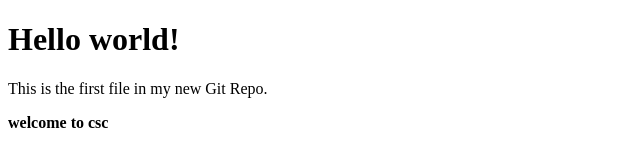
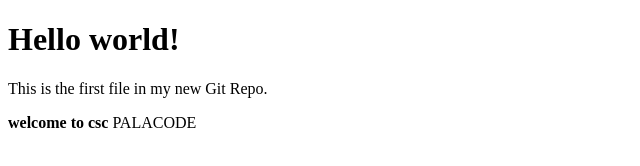
Before and after one commit to cscpalacode/ponmani, a plain HTML site: page index.html in a window 1280 px wide. Shown: the full height of the page, 0-640 px from the left. Drawn offline with Linux system fonts and the light colour scheme.

Commit message:
Update index.html

```diff
--- a/index.html
+++ b/index.html
@@ -7,5 +7,6 @@
 <h1>Hello world!</h1>
 <p>This is the first file in my new Git Repo.</p>
 <b>welcome to csc</b>
+PALACODE
 </body>
 </html>
```
